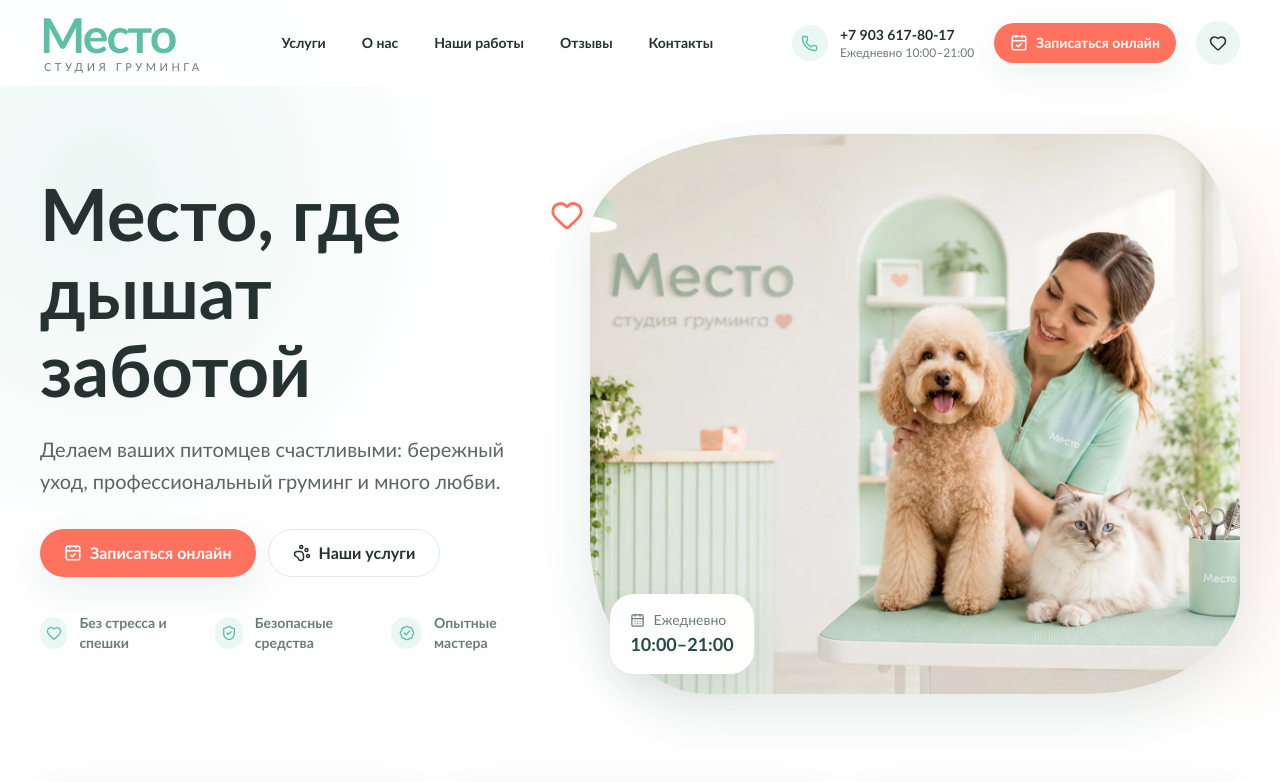
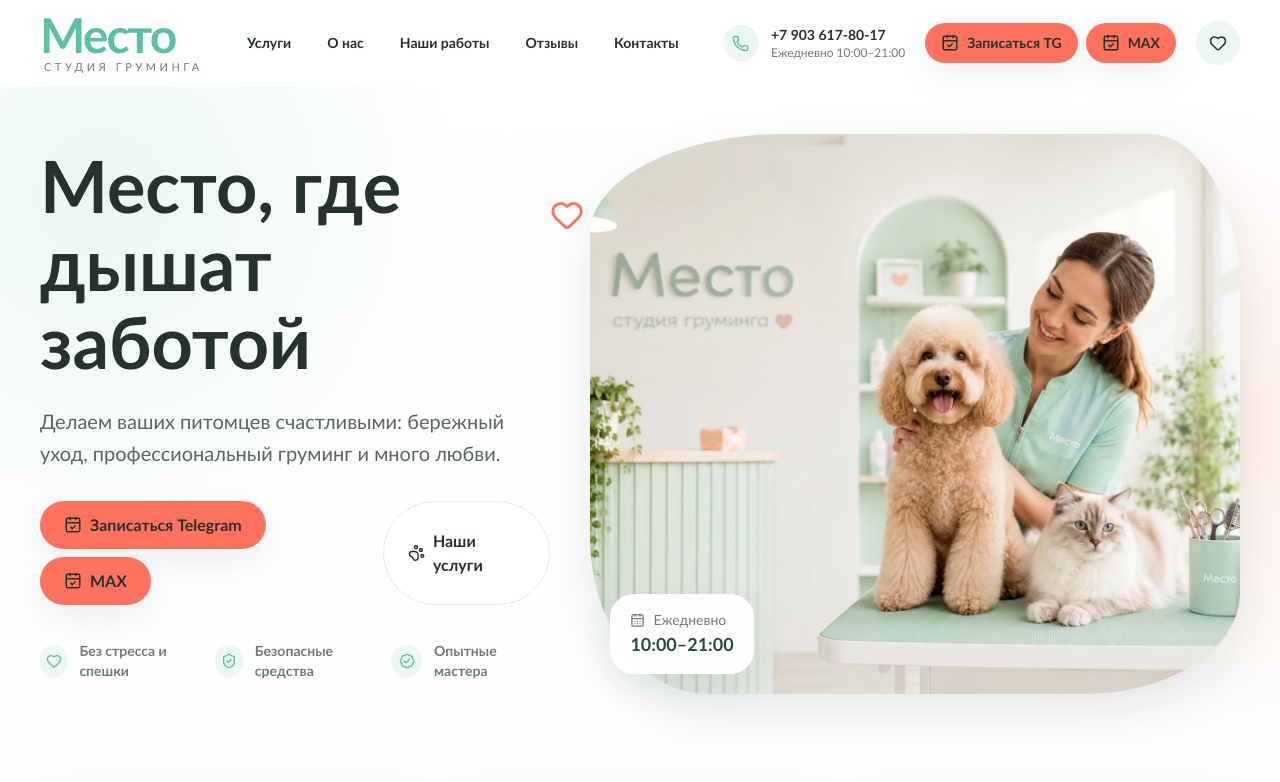
Before and after one commit to One-tm/mesto-sait, a Next.js app: page / in a window 1280 px wide. Shown: the top 782 px of the page. Built offline with nearby package versions, Linux system fonts and the light colour scheme.

Commit message:
Add Telegram and MAX booking options

```diff
--- a/src/components/BookingButton.tsx
+++ b/src/components/BookingButton.tsx
@@ -15,29 +15,21 @@ export function BookingButton({
   className,
   size = "md"
 }: BookingButtonProps) {
-  const openWidget = () => {
-    const win = window as Window & {
-      yclients?: { open?: () => void };
-      Yclients?: { open?: () => void };
-    };
-
-    if (win.yclients?.open) {
-      win.yclients.open();
-      return;
-    }
-
-    if (win.Yclients?.open) {
-      win.Yclients.open();
-      return;
-    }
-
-    window.open(contacts.telegram, "_blank", "noopener,noreferrer");
-  };
+  const isCompact = size === "sm";
+  const telegramLabel = isCompact ? "Записаться TG" : "Записаться Telegram";
+  const maxLabel = "MAX";
+  const buttonClass = isCompact ? "px-3" : "";
 
   return (
-    <Button type="button" size={size} onClick={openWidget} className={className}>
-      <CalendarCheck size={18} aria-hidden />
-      {label}
-    </Button>
+    <div className={["inline-flex flex-wrap items-center gap-2", className].filter(Boolean).join(" ")}>
+      <Button href={contacts.telegram} size={size} className={buttonClass} aria-label={`${label} через Telegram`}>
+        <CalendarCheck size={18} aria-hidden />
+        {telegramLabel}
+      </Button>
+      <Button href={contacts.max} size={size} className={buttonClass} aria-label={`${label} через MAX`}>
+        <CalendarCheck size={18} aria-hidden />
+        {maxLabel}
+      </Button>
+    </div>
   );
 }
```
